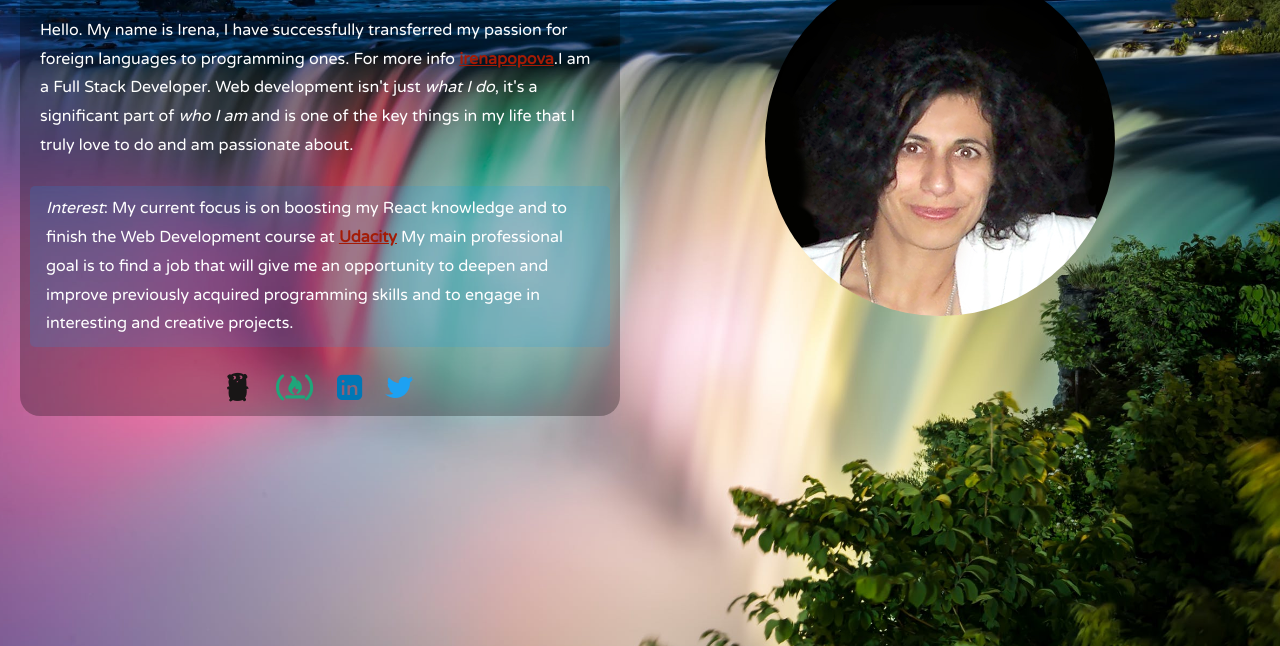
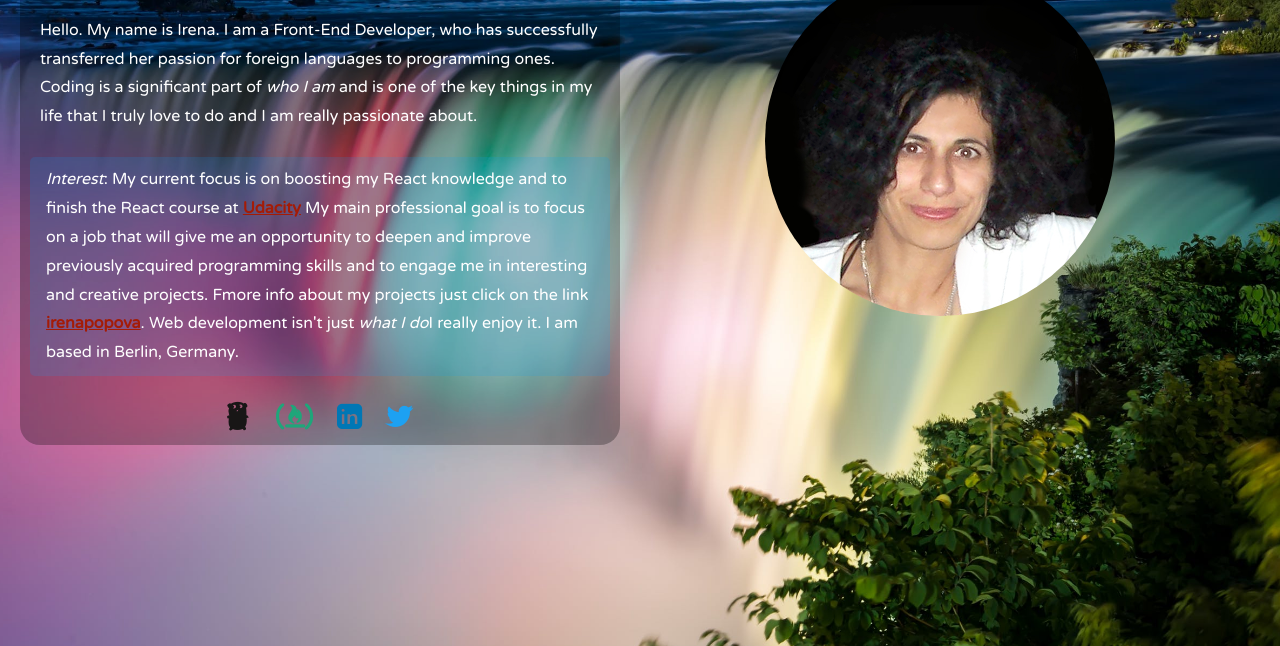
Before and after one commit to irenapopova/my-portfolio, a plain HTML site: page index.html in a window 1280 px wide. Shown: the part 154-800 px from the top of the page. Drawn offline with nearby package versions, Linux system fonts and the light colour scheme; a web font is replaced by a local one.

Commit message:
add text

```diff
--- a/index.html
+++ b/index.html
@@ -53,14 +53,11 @@
             </div> -->
             <div class="whoami__body">
               <h1 class="whoami__title">whoami</h1>
-              <p class="whoami__description">Hello. My name is Irena, I have successfully transferred my passion for foreign languages
-                to programming ones. For more info
-                <a href="https://github.com/irenapopova" target="_blank">irenapopova</a>.I am a Full Stack Developer. Web development isn't just <em>what I do</em>,
-                it's a significant part of <em>who I am</em> and is one of the key things in my life that I truly love to do and am passionate about.</p>
-              <p class="whoami__fun-fact"><em>Interest</em>: My current focus is on boosting my React knowledge and to finish the Web
-                Development course at
-                <a href="https://grow.google/programs/udacity/" target="_blank">Udacity</a> My main professional goal is to find a job that will give me an opportunity to
-                deepen and improve previously acquired programming skills and to engage in interesting and creative projects.
+              <p class="whoami__description">Hello. My name is Irena. I am a Front-End Developer, who has successfully transferred her passion for foreign languages to programming ones. Coding is a significant part of <em>who I am</em> and is one of the key things in my life that I truly love to do and I am really passionate about.</p>
+              <p class="whoami__fun-fact"><em>Interest</em>: My current focus is on boosting my React knowledge and to finish the React course at
+               <a href="https://grow.google/programs/udacity/" target="_blank">Udacity</a> My main professional goal is to focus on a job that will give me an opportunity to deepen and improve previously acquired programming skills and to engage me in interesting and creative projects.
+               Fmore info about my projects just click on the link
+                <a href="https://github.com/irenapopova" target="_blank">irenapopova</a>. Web development isn't just <em>what I do</em>I really enjoy it. I am based in Berlin, Germany.
                 </p>
 
               <ul class="social-buttons">
```
